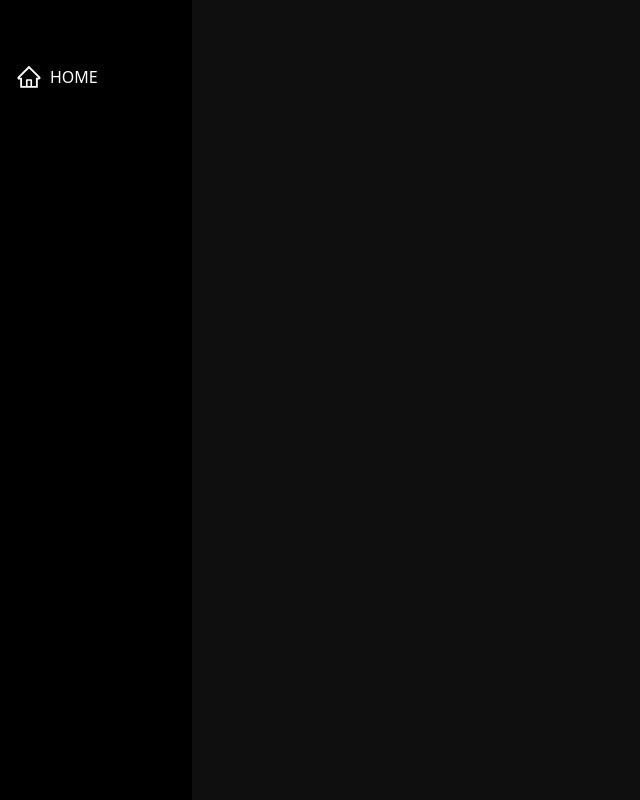
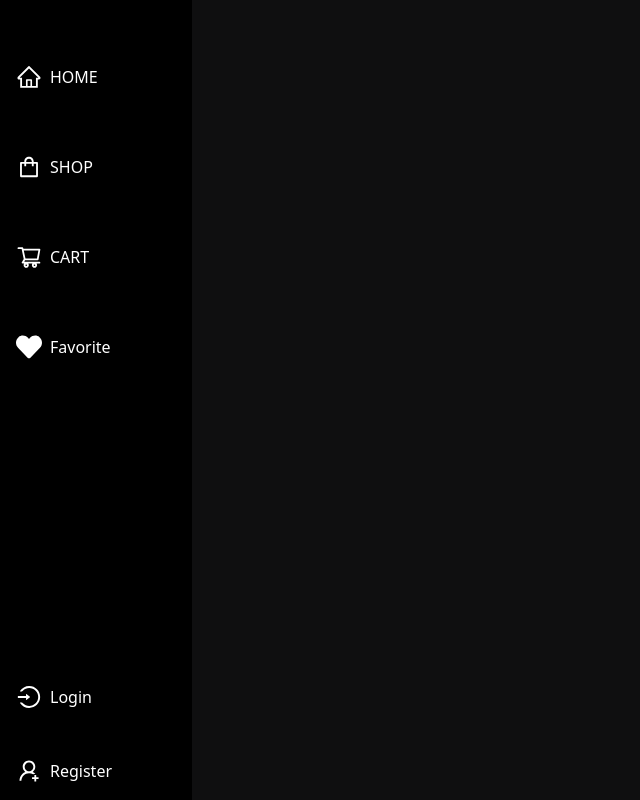
Before and after one commit to ViniciusPereirx/E-commerce, a React (Vite) app in the folder frontend/: page / in a window 1280 px wide. Shown: the whole page, without its empty margins (0-640 px from the left). Built offline with nearby package versions, Linux system fonts and the light colour scheme.

Commit message:
E-commerce

```diff
--- a/frontend/src/pages/Auth/Navigation.jsx
+++ b/frontend/src/pages/Auth/Navigation.jsx
@@ -45,7 +45,51 @@ const Navigation = () => {
           <AiOutlineHome className="mr-2 mt-[3rem]" size={26} />
           <span className="hidden nav-item-name mt-[3rem]">HOME</span>{" "}
         </Link>
+        <Link
+          to="/shop"
+          className="flex items-center transition-transform transform hover:translate-x-2"
+        >
+          <AiOutlineShopping className="mr-2 mt-[3rem]" size={26} />
+          <span className="hidden nav-item-name mt-[3rem]">SHOP</span>{" "}
+        </Link>
+        <Link
+          to="/cart"
+          className="flex items-center transition-transform transform hover:translate-x-2"
+        >
+          <AiOutlineShoppingCart className="mr-2 mt-[3rem]" size={26} />
+          <span className="hidden nav-item-name mt-[3rem]">CART</span>{" "}
+        </Link>
+        <Link
+          to="/favorite"
+          className="flex items-center transition-transform transform hover:translate-x-2"
+        >
+          <FaHeart className="mr-2 mt-[3rem]" size={26} />
+          <span className="hidden nav-item-name mt-[3rem]">Favorite</span>{" "}
+        </Link>
       </div>
+
+      <ul>
+        <li>
+          <Link
+            to="/login"
+            className="flex items-center transition-transform transform hover:translate-x-2"
+          >
+            <AiOutlineLogin className="mr-2 mt-[3rem]" size={26} />
+            <span className="hidden nav-item-name mt-[3rem]">Login</span>{" "}
+          </Link>
+        </li>
+        <li>
+          <Link
+            to="/register"
+            className="flex items-center transition-transform transform hover:translate-x-2"
+          >
+            <AiOutlineUserAdd className="mr-2 mt-[3rem]" size={26} />
+            <span className="hidden nav-item-name mt-[3rem]">
+              Register
+            </span>{" "}
+          </Link>
+        </li>
+      </ul>
     </div>
   );
 };
--- /dev/null
+++ b/frontend/src/redux/api/apiSlice.js
@@ -0,0 +1,10 @@
+import { fetchBaseQuery, createApi } from "@reduxjs/toolkit/query/react";
+import { BASE_URL } from "../constants";
+
+const baseQuery = fetchBaseQuery({ baseUrl: BASE_URL });
+
+export const apiSlice = createApi({
+  baseQuery,
+  tagTypes: ["Product", "Order", "User", "Category"],
+  endpoints: () => ({}),
+});
--- /dev/null
+++ b/frontend/src/redux/api/usersApiSlice.js
@@ -0,0 +1,14 @@
+import { apiSlice } from "./apiSlice";
+import { USERS_URL } from "../constants";
+
+export const userApiSlice = apiSlice.injectEndpoints({
+    endpoints: (builder) => ({
+        login:builder.mutation({
+            query: (data) => ({
+                url: `${USERS_URL}/auth`,
+                method: 'POST',
+                body: data,
+            })
+        })
+    })
+})
--- /dev/null
+++ b/frontend/src/redux/constants.js
@@ -0,0 +1,2 @@
+export const BASE_URL = "";
+export const USERS_URL = "/api/users";
```
Also changed, not shown: frontend/src/redux/store.js (added).
